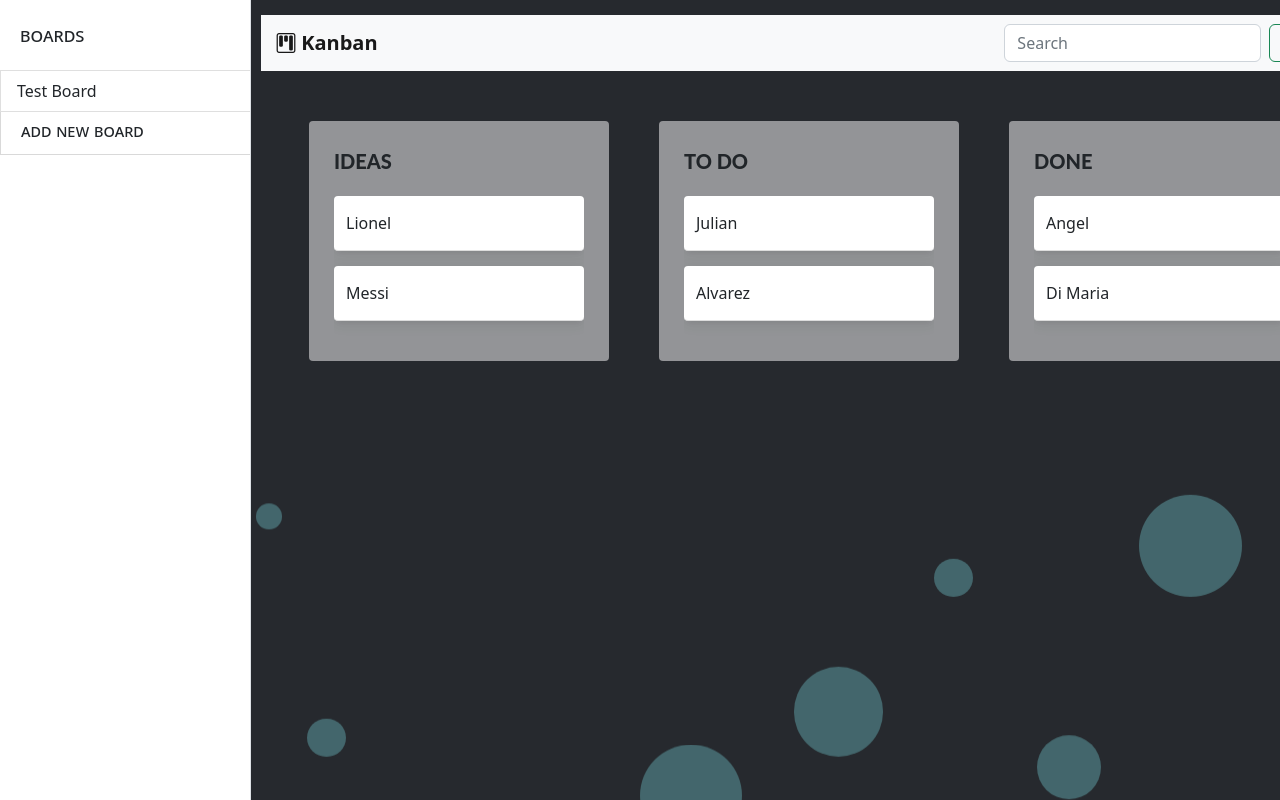
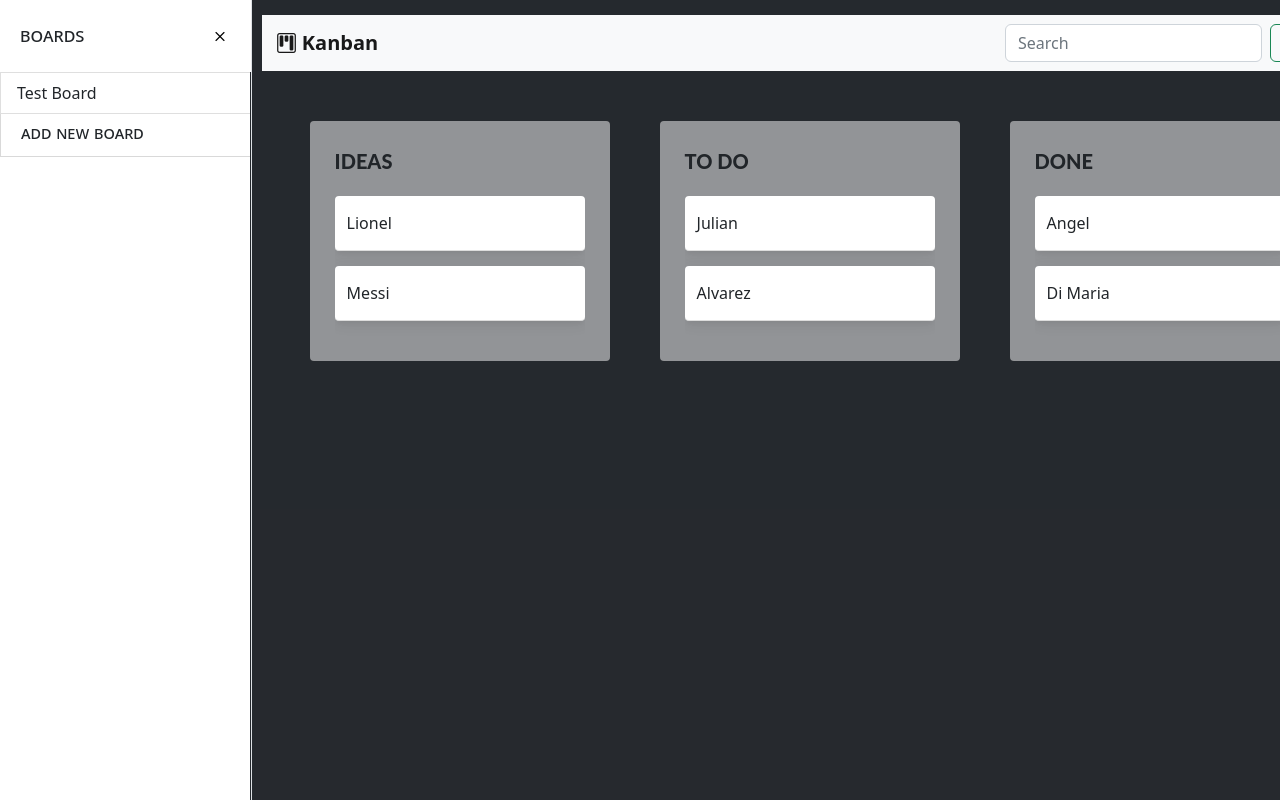
Before and after one commit to m-dorsey/Kanban-Task-Management, an Angular app: page / in a window 1280 px wide. Built offline with nearby package versions, Linux system fonts and the light colour scheme.

Commit message:
added sidebar toggle button

```diff
--- a/src/app/main/main.component.html
+++ b/src/app/main/main.component.html
@@ -78,9 +78,11 @@
 
                     <!-- side bar navigation -->
                     <div class="col-auto px-0">
-                        <div id="sidebar" class="collapse collapse-horizontal show border-end">
+                        <div id="sidebar" class="collapse collapse-horizontal border-end show">
                             <div class="boards-header text-nowrap">
-                                Boards
+                                Boards <i class=" close-sidebar bi bi-x"
+                                            data-bs-target="#sidebar"
+                                            data-bs-toggle="collapse"></i>
                             </div>
                             <div id="sidebar-nav" class="list-group border-0 rounded-0 text-sm-start min-vh-100">
                                 <a href="#"
@@ -123,7 +125,7 @@
                         </nav> <!-- top navigation -->
 
 
-                        <div class="root">
+                        <div class="root" id="root">
 
                             <div class="board">
 
--- a/src/app/main/main.component.scss
+++ b/src/app/main/main.component.scss
@@ -12,7 +12,7 @@
 
 @function random_range($min, $max) {
     $rand: random();
-    $random_range: $min +floor($rand * (($max - $min) + 1));
+    $random_range: $min (+floor($rand * (($max - $min) + 1)));
     @return $random_range;
 }
 
@@ -127,6 +127,19 @@
 }
 
 .delete-board-icon:hover {
+    color: red;
+    cursor: pointer;
+}
+
+.close-sidebar {
+    margin-left: 120px;
+    font-size: 21px;
+    vertical-align: middle;
+    color: black;
+
+}
+
+.close-sidebar:hover {
     color: red;
     cursor: pointer;
 }
--- a/src/app/main/main.component.ts
+++ b/src/app/main/main.component.ts
@@ -21,7 +21,34 @@
 
   }
 
+  sidebarToggle() {
+    // var elem = (document.getElementById("sidebar")?.classList);
+    // var toggle = <HTMLElement>document.getElementById("root");
+
+
+    // if (elem?.contains("show")) {
+
+
+    //   toggle.dataset["bsToggle"] = "collapse";
+    //   toggle.dataset["bsTarget"] = "#sidebar";
+    //   elem.remove("show");
+
+    // }
+
+
+  }
+
   initBoards() {
+
+    // show no columns if board not set
+    if (this.currentBoard == undefined) {
+      console.log("NO SET BOARD");
+    } else {
+      console.log("SET BOARD", this.currentBoard);
+    }
+
+    console.log(this.currentBoard);
+
     var board: Board = new Board('Test Board', [
       new Column('Ideas', [
         "Lionel",
@@ -68,6 +95,8 @@
     var boardElem = (elements?.item(index));
     (boardElem?.classList.add("active"));
 
+    this.initBoards();
+
   }
 
   deleteBoard(board: Board) {
```
